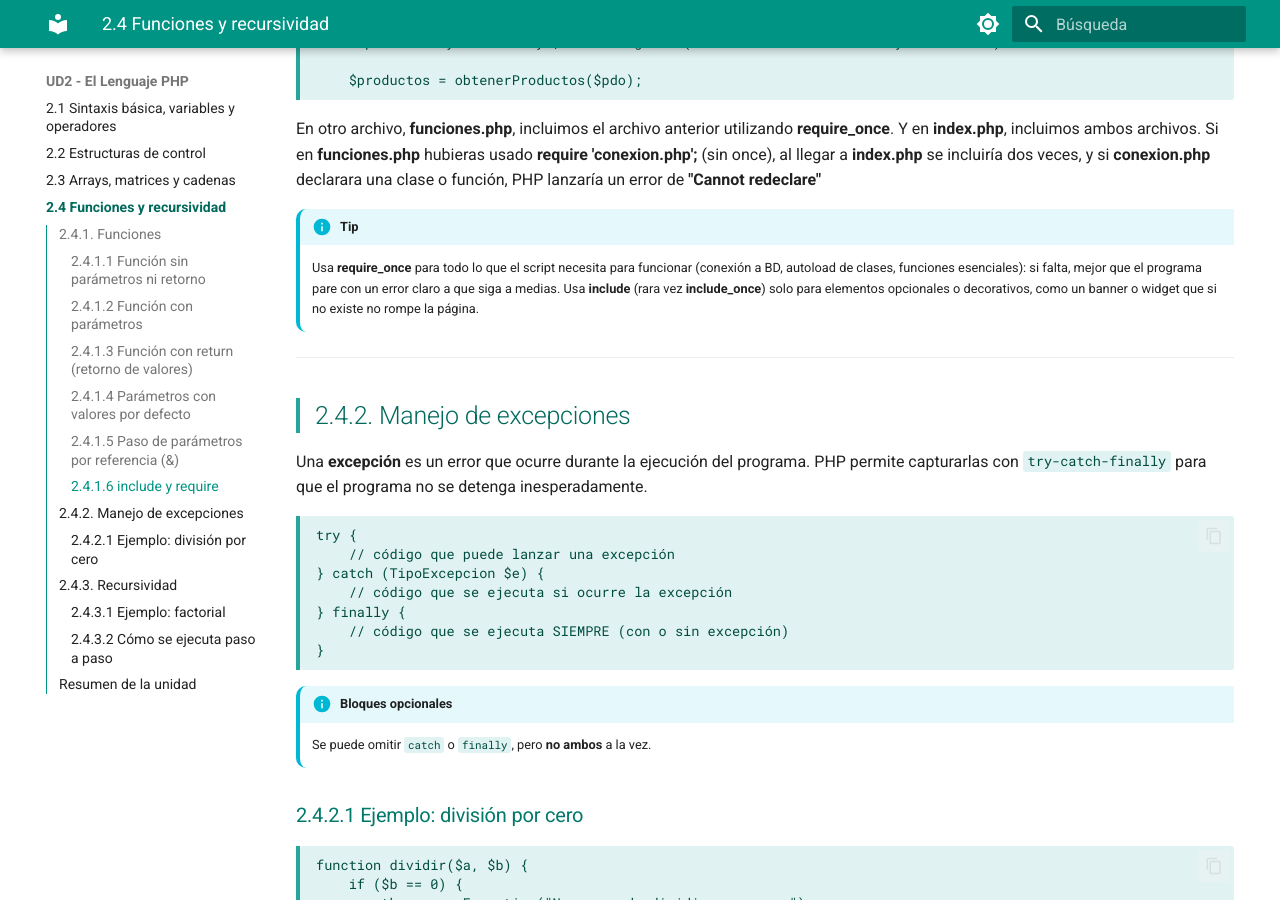
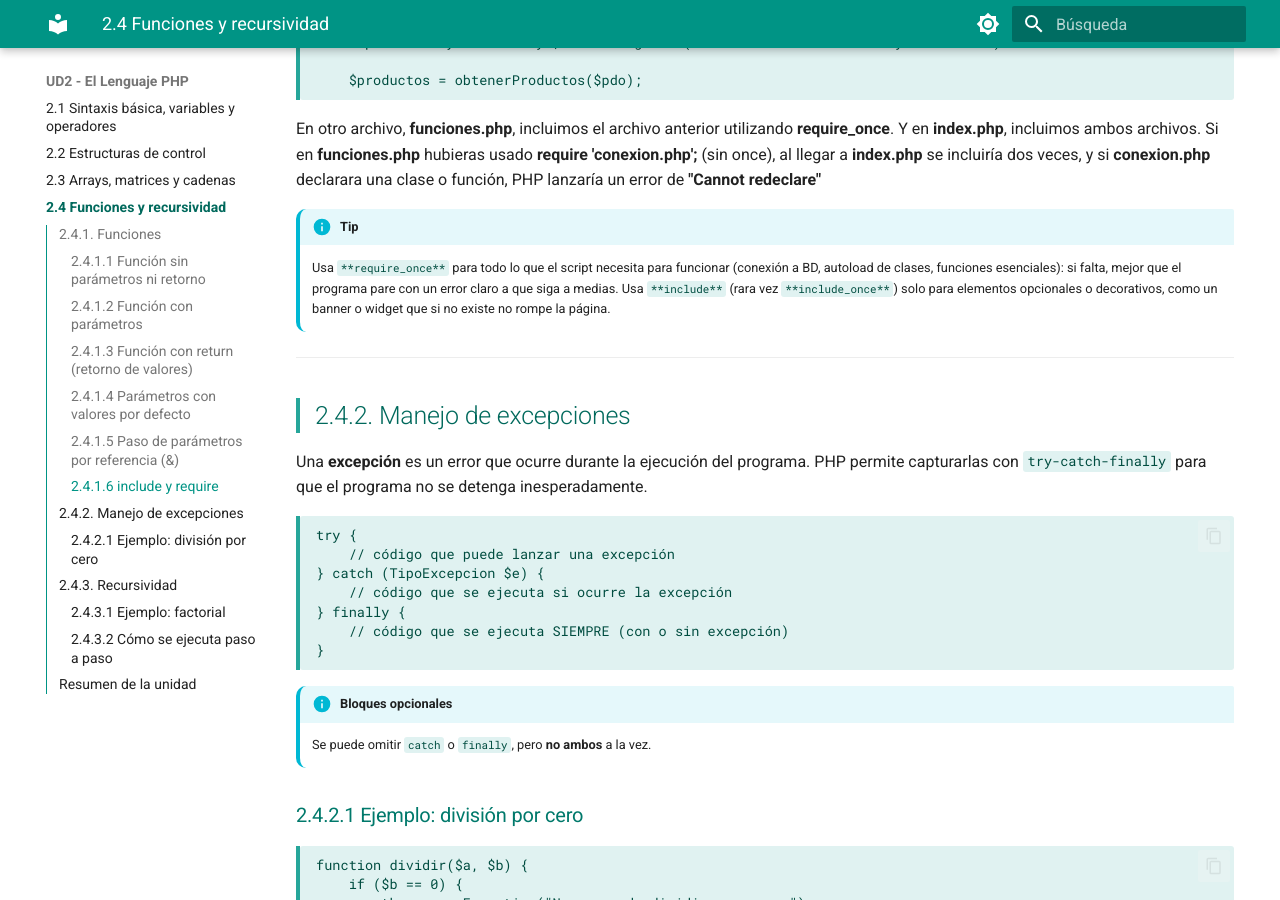
Before and after one commit to fguirau/dwes-2daw, an MkDocs documentation site: the page built from docs/ud2/04_funciones_recursividad.md, in a window 1280 px wide and 900 px high, scrolled down 3150 px. Built offline with MkDocs 1.6.1 and Material for MkDocs 9.7.7, drawn with Linux system fonts in a browser that asks for light colours.

```diff
--- a/docs/ud2/04_funciones_recursividad.md
+++ b/docs/ud2/04_funciones_recursividad.md
@@ -139,8 +139,8 @@ Vamos a ver un ejemplo de como utilizar require_once.
 En otro archivo, **funciones.php**, incluimos el archivo anterior utilizando **require_once**. Y en **index.php**, incluimos ambos archivos. Si en **funciones.php** hubieras usado **require 'conexion.php';** (sin once), al llegar a **index.php** se incluiría dos veces, y si **conexion.php** declarara una clase o función, PHP lanzaría un error de **"Cannot redeclare"**
 
 !!! info "Tip"
-    Usa **require_once** para todo lo que el script necesita para funcionar (conexión a BD, autoload de clases, funciones esenciales): si falta, mejor que el programa pare con un error claro a que siga a medias.
-    Usa **include** (rara vez **include_once**) solo para elementos opcionales o decorativos, como un banner o widget que si no existe no rompe la página.
+    Usa `**require_once**` para todo lo que el script necesita para funcionar (conexión a BD, autoload de clases, funciones esenciales): si falta, mejor que el programa pare con un error claro a que siga a medias.
+    Usa `**include**` (rara vez `**include_once**`) solo para elementos opcionales o decorativos, como un banner o widget que si no existe no rompe la página.
 
 ---
 ## 2.4.2. Manejo de excepciones
```
Also changed, not shown: site/ud2/04_funciones_recursividad/index.html.
